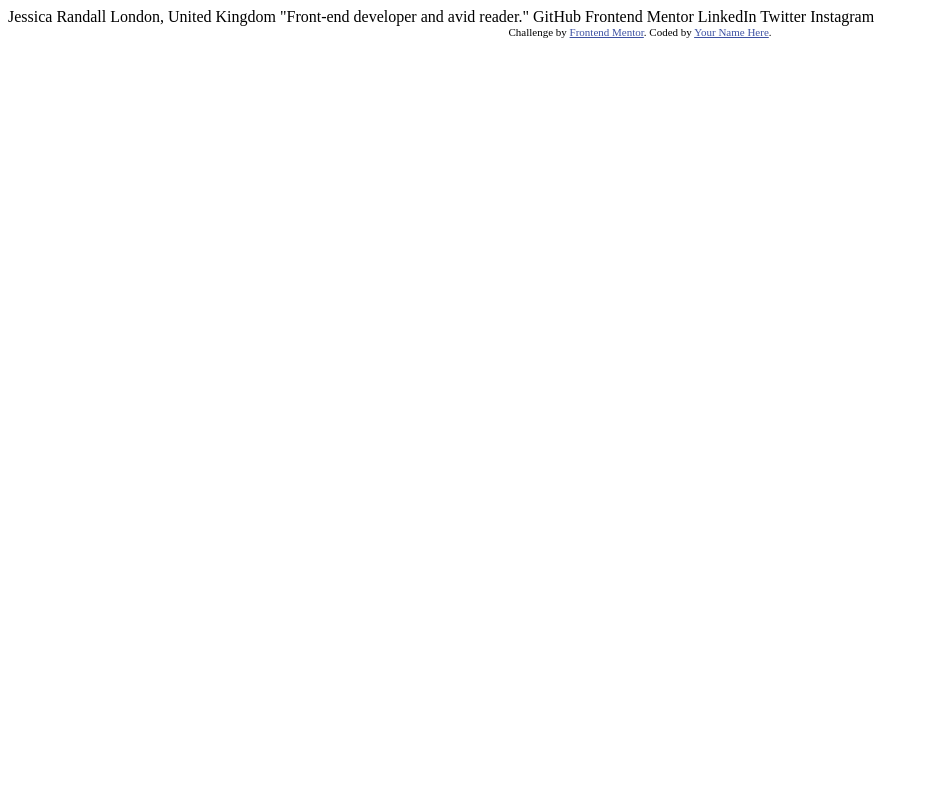
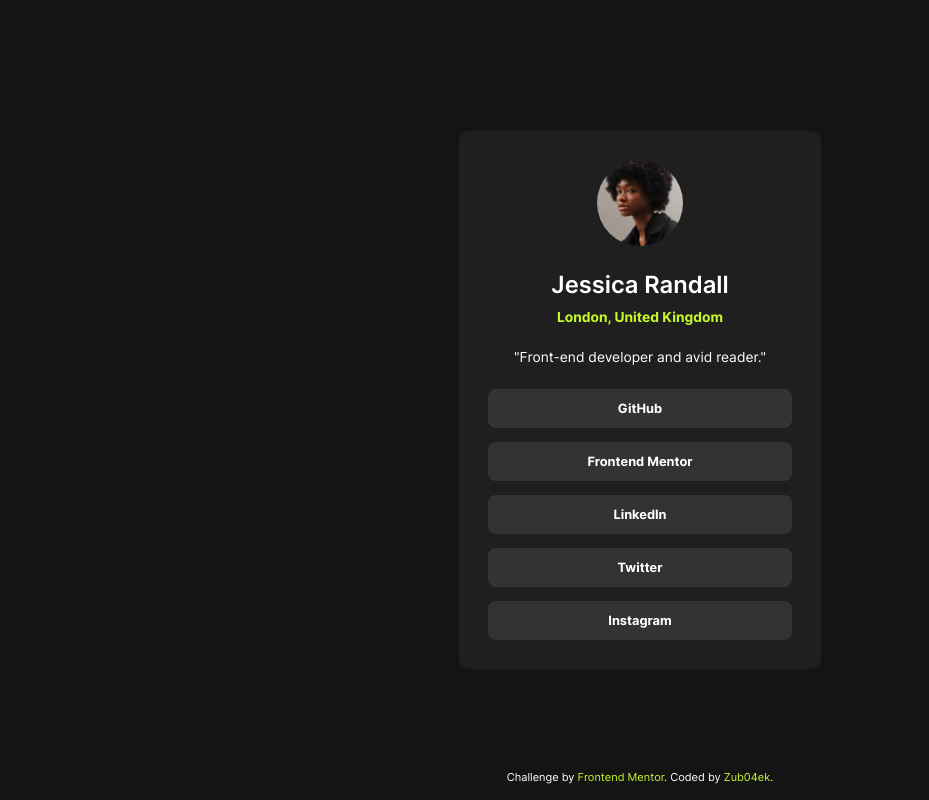
Before and after one commit to Zub04ek/social-links-profile, a plain HTML site: page index.html in a window 1280 px wide. Shown: the whole page, without its empty margins (0-929 px from the left). Drawn offline with Linux system fonts and the light colour scheme.

Commit message:
added style file

```diff
--- /dev/null
+++ b/css/styles.css
@@ -0,0 +1,174 @@
+@font-face {
+  font-family: 'Inter-Regular';
+  font-style: normal;
+  font-weight: 400;
+  src: local('Inter'), url('../assets/fonts/static/Inter-Regular.ttf') format('truetype');
+}
+@font-face {
+  font-family: 'Inter-SemiBold';
+  font-style: normal;
+  font-weight: 600;
+  src: local('Inter'), url('../assets/fonts/static/Inter-SemiBold.ttf') format('truetype');
+}
+@font-face {
+  font-family: 'Inter-Bold';
+  font-style: normal;
+  font-weight: 700;
+  src: local('Inter'), url('../assets/fonts/static/Inter-Bold.ttf') format('truetype');
+}
+
+:root {
+  --body-background-color: #141414;
+  --profile-background-color: #1f1f1f;
+  --link-background-color: #333333;
+  --text-color: #ffffff;
+  --hover-color: #c5f82a;
+}
+
+html {
+  box-sizing: border-box;
+}
+
+*,
+*::before,
+*::after {
+  box-sizing: inherit;
+}
+
+body {
+  font-family: 'Inter-Regular', sans-serif;
+  font-size: 14px;
+  margin: 0;
+  background-color: var(--body-background-color);
+  color: var(--text-color);
+  display: flex;
+  min-height: 100vh;
+}
+
+h1,
+h2,
+p,
+ul {
+  margin: 0;
+}
+
+ul {
+  list-style: none;
+  padding: 0;
+}
+
+a {
+  text-decoration: none;
+}
+
+.container {
+  flex: 1;
+  display: flex;
+  justify-content: center;
+  align-items: center;
+  /*- min padding = 8px;
+    - max padding = 24px; */
+  padding: 0 clamp(0.5rem, -0.167rem + 7.11vw, 1.5rem);
+}
+
+.profile {
+  display: flex;
+  flex-direction: column;
+  align-items: center;
+  gap: 24px;
+  /*
+    - min padding = 24px;
+    - max padding = 30px; */
+  padding: clamp(1.5rem, 1.393rem + 0.54vw, 1.875rem);
+
+  /*
+    - min card width = 327px;
+    - max card width = 368px;
+
+    I used min() function to make width of the card more responsive when the viewport width are less then 375px */
+  width: min(100%, clamp(20.438rem, 19.535rem + 3.85vw, 23rem));
+  background-color: var(--profile-background-color);
+  border-radius: 10px;
+}
+
+.profile > img {
+  border-radius: 50%;
+}
+
+.user_info {
+  display: flex;
+  align-items: center;
+  flex-direction: column;
+  gap: 10px;
+  text-align: center;
+}
+
+.user_name {
+  font-family: 'Inter-SemiBold', sans-serif;
+  /*
+  - min font size = 22px;
+  - max font size = 24px; */
+  font-size: clamp(1.375rem, 1.331rem + 0.19vw, 1.5rem);
+}
+
+.user_location {
+  font-family: 'Inter-Bold', sans-serif;
+  color: var(--hover-color);
+  /*
+  - min font size = 13px;
+  - max font size = 14px; */
+  font-size: clamp(0.813rem, 0.79rem + 0.09vw, 0.875rem);
+}
+
+.profile > p {
+  /*
+  - min font size = 13px;
+  - max font size = 14px; */
+  font-size: clamp(0.813rem, 0.79rem + 0.09vw, 0.875rem);
+  text-align: center;
+}
+
+.socials {
+  display: flex;
+  align-items: center;
+  flex-direction: column;
+  gap: 14px;
+  width: 100%;
+}
+.socials > li {
+  width: 100%;
+}
+.socials > li > a {
+  display: block;
+  padding: 12px 0;
+  color: var(--text-color);
+  font-family: 'Inter-Bold', sans-serif;
+  /*
+  - min font size = 12px;
+  - max font size = 13px; */
+  font-size: clamp(0.75rem, 0.728rem + 0.09vw, 0.813rem);
+  background-color: var(--link-background-color);
+  border-radius: 8px;
+  text-align: center;
+  transition: all 0.3s ease-in-out;
+}
+.socials > li > a:hover,
+.socials > li > a:focus {
+  color: var(--body-background-color);
+  background-color: var(--hover-color);
+}
+
+footer {
+  position: absolute;
+  bottom: 0;
+  width: 100%;
+  padding: 16px 0;
+}
+
+.attribution {
+  font-size: 11px;
+  text-align: center;
+}
+.attribution a {
+  color: var(--hover-color);
+}
--- a/index.html
+++ b/index.html
@@ -6,29 +6,34 @@
 
   <link rel="icon" type="image/png" sizes="32x32" href="./assets/images/favicon-32x32.png">
 
-  <title>Frontend Mentor | Social links profile</title>
+  <title>Social links profile</title>
 
   <!-- Feel free to remove these styles or customise in your own stylesheet 👍 -->
-  <style>
-    .attribution { font-size: 11px; text-align: center; }
-    .attribution a { color: hsl(228, 45%, 44%); }
-  </style>
+   <link rel="stylesheet" href="./css/styles.css">
 </head>
 <body>
-
-  Jessica Randall
-  London, United Kingdom
-  "Front-end developer and avid reader."
-
-  GitHub
-  Frontend Mentor
-  LinkedIn
-  Twitter
-  Instagram
-
-  <div class="attribution">
-    Challenge by <a href="https://www.frontendmentor.io?ref=challenge" target="_blank">Frontend Mentor</a>.
-    Coded by <a href="#">Your Name Here</a>.
-  </div>
+  <main class="container">
+    <div class="profile">
+      <img src="./assets/images/avatar-jessica.jpeg" width="86" alt="user's photo">
+      <div class="user_info">
+        <h1 class="user_name">Jessica Randall</h1>
+        <h2 class="user_location">London, United Kingdom</h2>
+      </div>
+      <p>"Front-end developer and avid reader."</p>
+      <ul class="socials">
+        <li><a href="https://github.com/Zub04ek" target="_blank">GitHub</a></li>
+        <li><a href="https://www.frontendmentor.io/profile/Zub04ek" target="_blank">Frontend Mentor</a></li>
+        <li><a href="https://www.linkedin.com/" target="_blank">LinkedIn</a></li>
+        <li><a href="https://x.com/home" target="_blank">Twitter</a></li>
+        <li><a href="https://www.instagram.com/" target="_blank">Instagram</a></li>
+      </ul>
+    </div>
+  </main>
+  <footer>
+    <div class="attribution">
+      Challenge by <a href="https://www.frontendmentor.io?ref=challenge" target="_blank">Frontend Mentor</a>.
+      Coded by <a href="https://github.com/Zub04ek" target="_blank">Zub04ek</a>.
+    </div>
+  </footer>
 </body>
 </html>
```
Also changed, not shown: .prettierrc.json (added).
